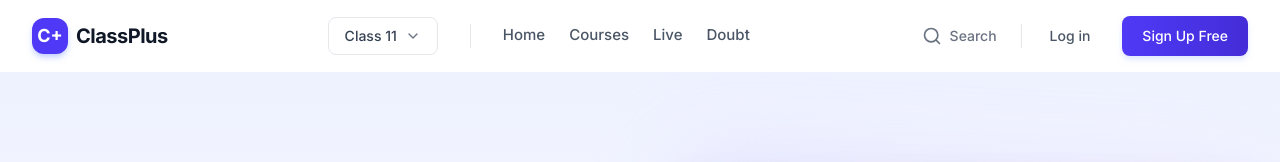
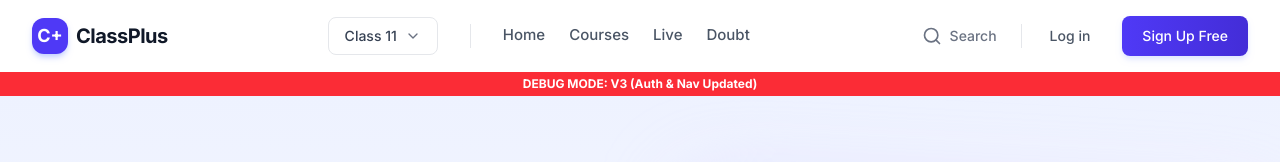
Before and after one commit to bhumi1235/Class_Plus, a Next.js app in the folder frontend/: page / in a window 1280 px wide. Shown: the top 162 px of the page. Built offline with nearby package versions, Linux system fonts and the light colour scheme.

Commit message:
Add root package.json for Vercel build and debug banner

```diff
--- a/frontend/src/app/page.tsx
+++ b/frontend/src/app/page.tsx
@@ -11,6 +11,9 @@ export default function LandingPage() {
     return (
         <div className="min-h-screen flex flex-col bg-white">
             <Navbar />
+            <div className="bg-red-500 text-white text-center py-1 text-xs font-bold">
+                DEBUG MODE: V3 (Auth & Nav Updated)
+            </div>
 
             {/* Hero Section */}
             <section className="relative overflow-hidden bg-gradient-to-b from-indigo-50 to-white pt-16 pb-24 md:pt-24 md:pb-32">
```
Also changed, not shown: package.json (added, +13 -0 lines), frontend/vercel.json.
